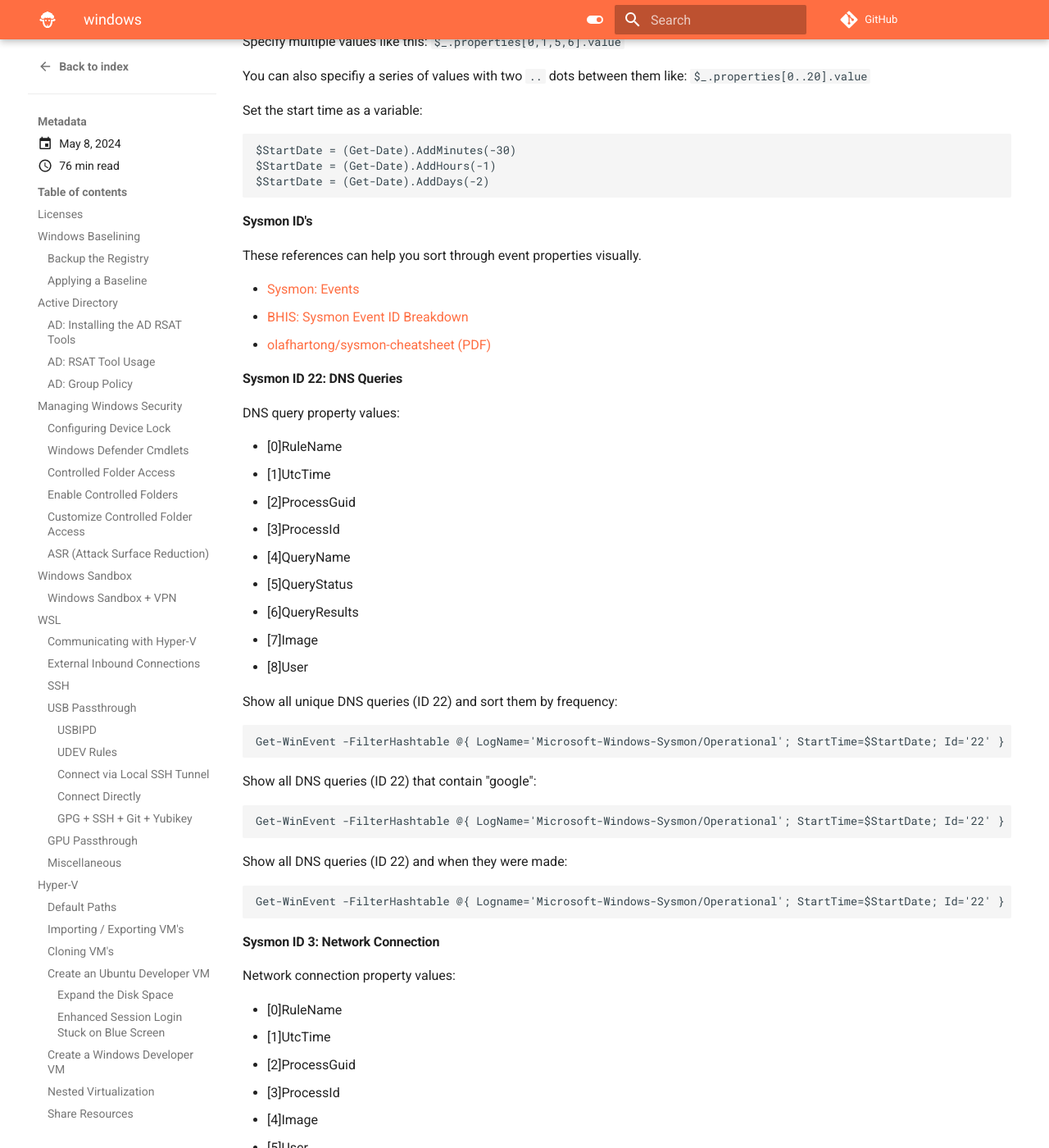
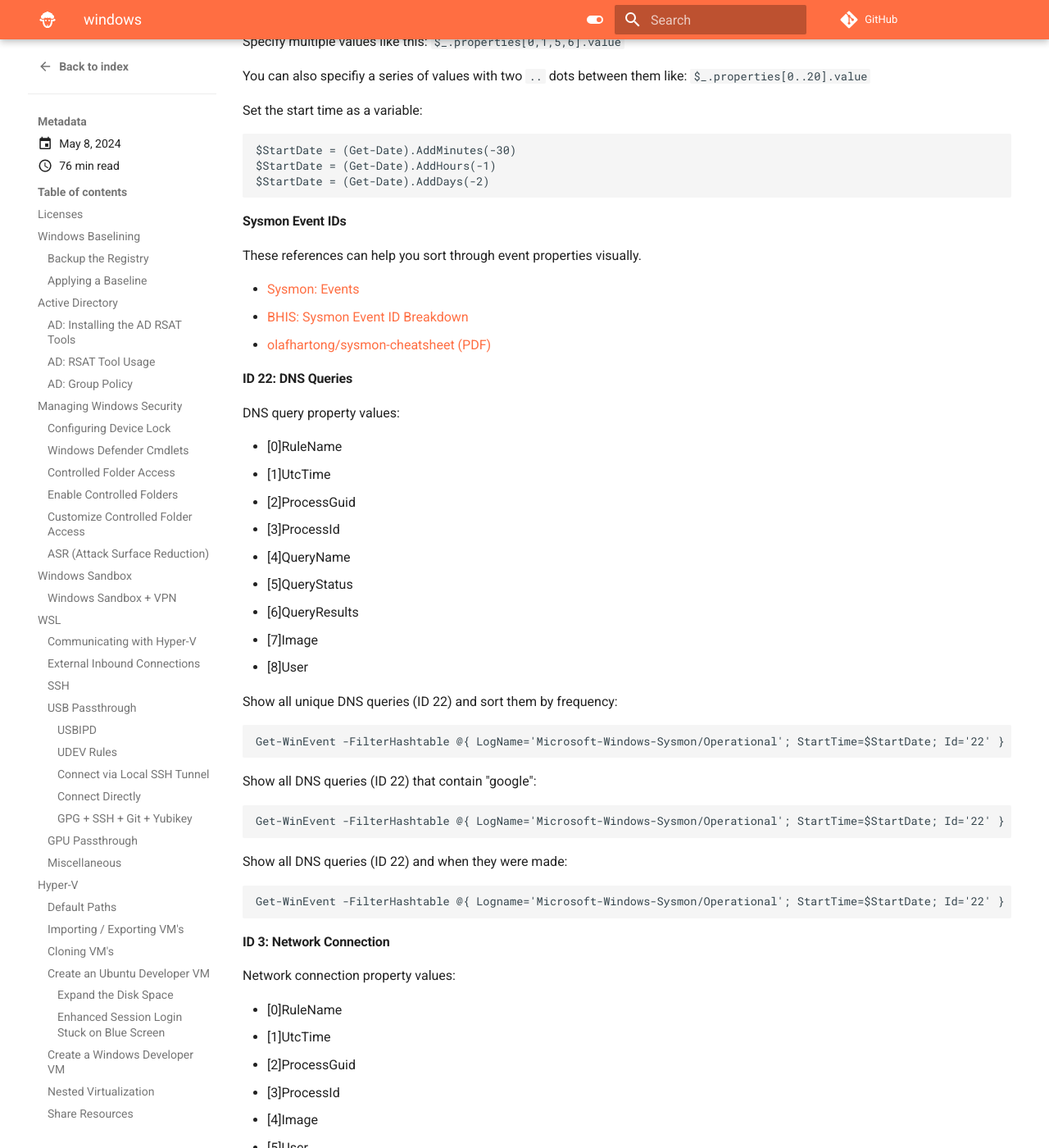
Before and after one commit to straysheep-dev/straysheep-dev.github.io, an MkDocs documentation site: the page built from docs/blog/posts/windows.md, in a window 1280 px wide and 1400 px high, scrolled down 63416 px. Shown: the whole window at 82% size. Built offline with MkDocs 1.6.1 and Material for MkDocs 9.7.7, drawn with Linux system fonts in a browser that asks for light colours; comment, search, counter and statistics services are not loaded; some of the changed text lies outside the part shown.

Commit message:
Revise headings and formatting

````diff
--- a/docs/blog/posts/windows.md
+++ b/docs/blog/posts/windows.md
@@ -2831,7 +2831,7 @@ $StartDate = (Get-Date).AddDays(-2)
 ```
 
 
-#### Sysmon ID's
+#### Sysmon Event IDs
 
 These references can help you sort through event properties visually.
 
@@ -2840,7 +2840,7 @@ These references can help you sort through event properties visually.
 - [olafhartong/sysmon-cheatsheet (PDF)](https://github.com/olafhartong/sysmon-cheatsheet/blob/master/Sysmon-Cheatsheet-dark.pdf)
 
 
-#### Sysmon ID 22: DNS Queries
+#### ID 22: DNS Queries
 
 DNS query property values:
 
@@ -2869,7 +2869,7 @@ Show all DNS queries (ID 22) and when they were made:
 Get-WinEvent -FilterHashtable @{ Logname='Microsoft-Windows-Sysmon/Operational'; StartTime=$StartDate; Id='22' } | ForEach-Object { Out-String -InputObject $_.properties[1,4].value }
 ```
 
-#### Sysmon ID 3: Network Connection
+#### ID 3: Network Connection
 
 Network connection property values:
 
@@ -2911,7 +2911,7 @@ Show all network connections (ID 3), what executable made them, when, and destin
 Get-WinEvent -FilterHashtable @{ LogName='Microsoft-Windows-Sysmon/Operational'; StartTime=$StartDate; Id='3' } | ForEach-Object { Out-String -InputObject $_.properties[1,4,14,15].value }
 ```
 
-#### Sysmon ID 1: Process Creation
+#### ID 1: Process Creation
 
 Process creation property values:
 - [0]RuleName
@@ -2959,7 +2959,7 @@ Get-WinEvent -FilterHashtable @{ LogName='Microsoft-Windows-Sysmon/Operational';
 ```
 
 
-#### Sysmon ID 10: Process Accessed
+#### ID 10: Process Accessed
 
 Process accessed property values:
 - [0]RuleName
````
Also changed, not shown: other parts of docs/blog/posts/windows.md (+3 -3 lines).
